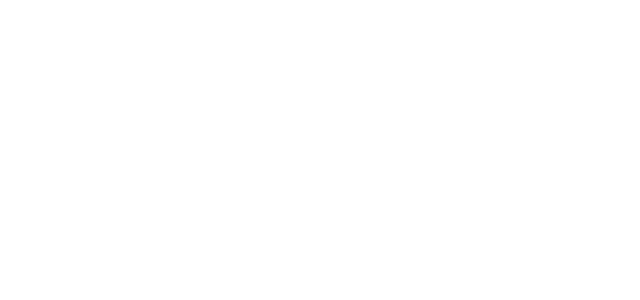
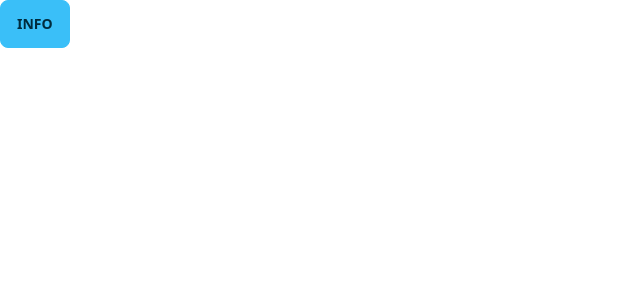
Before and after one commit to schezo817/NiFT, a Next.js app in the folder nift/: page / in a window 1280 px wide. Shown: the top 300 px of the page, without its empty margins (0-640 px from the left). Built offline with nearby package versions, Linux system fonts and the light colour scheme.

Commit message:
add button

```diff
--- a/nift/package.json
+++ b/nift/package.json
@@ -11,6 +11,7 @@
     "format": "prettier --write --ignore-path .gitignore './**/*.{js,jsx,ts,tsx,json}'"
   },
   "dependencies": {
+    "daisyui": "^2.24.0",
     "next": "^12.2.5",
     "react": "^18.2.0",
     "react-dom": "18.2.0",
--- a/nift/pages/index.tsx
+++ b/nift/pages/index.tsx
@@ -2,8 +2,7 @@
 
 const Home: NextPage = () => {
   return (
-    <>
-    </>
+    <button className="btn btn-info">Info</button>
   )
 }
 
--- a/nift/tailwind.config.js
+++ b/nift/tailwind.config.js
@@ -7,5 +7,5 @@
   theme: {
     extend: {},
   },
-  plugins: [],
+  plugins: [require("daisyui")],
 }
```
Also changed, not shown: 1 other file (tests, documents, lock files or other folders).
